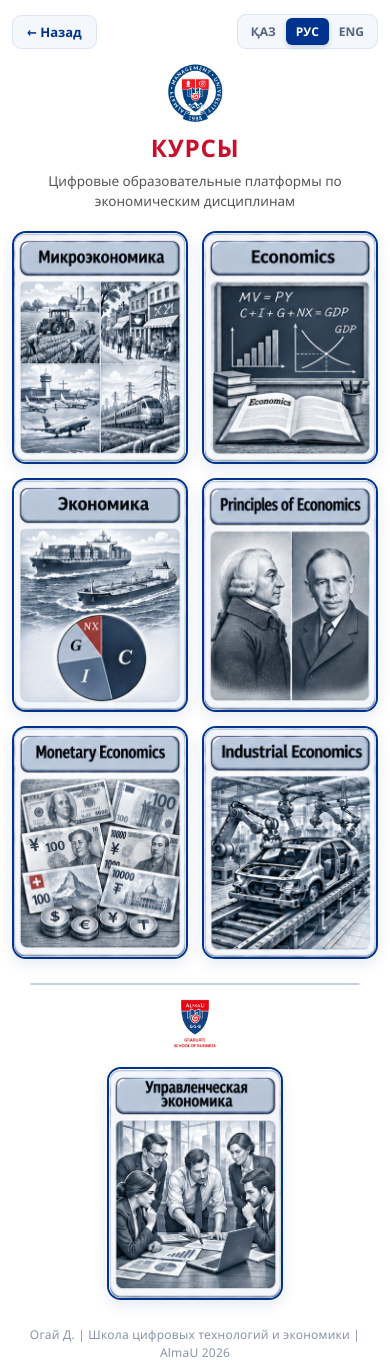
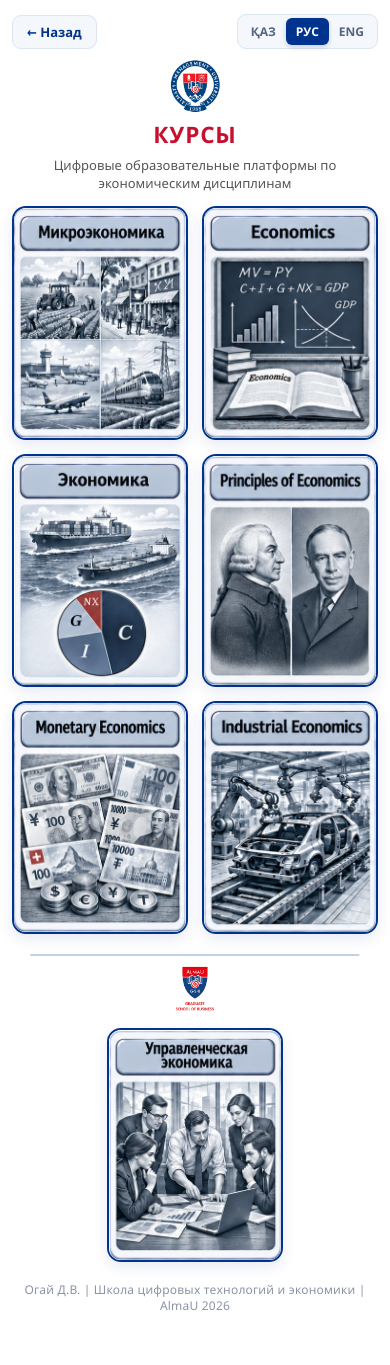
Before and after one commit to ogaydv-prog/Almau-Awards-2026-Ogay, a plain HTML site: page courses.html in a window 390 px wide. After the commit the page ends 1333 px from the top, so only its background shows below. Drawn offline with Linux system fonts and the light colour scheme.

Commit message:
Update courses.html

```diff
--- a/courses.html
+++ b/courses.html
@@ -19,14 +19,14 @@
             flex-direction: column;
             align-items: center;
             min-height: 100vh;
-            padding: 16px 20px;
+            padding: 12px 20px;
             position: relative;
         }
 
         /* Кнопка возврата в левом верхнем углу */
         .top-left-back {
             position: absolute;
-            top: 20px;
+            top: 16px;
             left: 28px;
             display: inline-flex;
             align-items: center;
@@ -52,7 +52,7 @@
         /* Переключатель языков в правом верхнем углу */
         .top-right-lang {
             position: absolute;
-            top: 20px;
+            top: 16px;
             right: 28px;
             display: inline-flex;
             background: #f4f7fb;
@@ -89,38 +89,38 @@
             width: 100%;
             max-width: 1300px;
             text-align: center;
-            margin-top: 2px;
-            margin-bottom: 20px;
+            margin-top: 0;
+            margin-bottom: 14px;
             display: flex;
             flex-direction: column;
             align-items: center;
         }
 
         .center-logo {
-            width: 68px;
-            height: 68px;
+            width: 58px;
+            height: 58px;
             object-fit: contain;
-            margin-bottom: 8px;
+            margin-bottom: 6px;
         }
 
         h1 {
-            font-size: 30px;
+            font-size: 25px;
             font-weight: 800;
             color: #C8102E;
-            margin-bottom: 6px;
+            margin-bottom: 4px;
             letter-spacing: 0.8px;
             text-transform: uppercase;
         }
 
         .subtitle {
-            font-size: 15px;
+            font-size: 14px;
             color: #555555;
             max-width: 740px;
-            line-height: 1.45;
+            line-height: 1.4;
             margin: 0 auto;
         }
 
-        /* Все 6 курсов всегда в один ряд (уменьшены на 10%: 221px -> 199px) */
+        /* Все 6 курсов всегда в один ряд */
         .courses-grid {
             display: grid;
             grid-template-columns: repeat(6, minmax(0, 199px));
@@ -129,7 +129,7 @@
             width: 100%;
             justify-content: center;
             align-items: center;
-            margin-bottom: 24px;
+            margin-bottom: 16px;
         }
 
         .course-card {
@@ -174,8 +174,8 @@
             justify-content: center;
             width: 100%;
             max-width: 1300px;
-            padding-top: 16px;
-            margin-bottom: 10px;
+            padding-top: 12px;
+            margin-bottom: 6px;
             position: relative;
         }
 
@@ -191,15 +191,15 @@
         }
 
         .gsb-logo {
-            height: 62px;
+            height: 54px;
             width: auto;
-            max-width: 260px;
+            max-width: 240px;
             object-fit: contain;
-            margin-bottom: 24px; /* Зазор ~3 мм, чтобы при hover карточка не перекрывала надпись GSB */
+            margin-bottom: 18px;
             display: block;
         }
 
-        /* Ширина карточки MBA строго равна ширине карточки верхнего ряда (-10%, макс. 199px) */
+        /* Ширина карточки MBA строго равна ширине карточки верхнего ряда */
         .mba-section .course-card {
             width: calc((100% - 5 * clamp(10px, 1.1vw, 15px)) / 6);
             max-width: 199px;
@@ -207,12 +207,12 @@
 
         footer {
             margin-top: auto;
-            font-size: 13px;
+            font-size: 12.5px;
             color: #8a94a6;
-            padding-top: 14px;
-            padding-bottom: 8px;
+            padding-top: 10px;
+            padding-bottom: 4px;
             text-align: center;
-            line-height: 1.5;
+            line-height: 1.4;
             width: 100%;
             letter-spacing: 0.2px;
         }
@@ -261,7 +261,7 @@
                 justify-content: space-between;
                 align-items: center;
                 width: 100%;
-                margin-bottom: 12px;
+                margin-bottom: 10px;
             }
             .top-left-back,
             .top-right-lang {
@@ -275,18 +275,18 @@
             }
 
             .center-logo {
-                width: 60px;
-                height: 60px;
-                margin-bottom: 8px;
+                width: 54px;
+                height: 54px;
+                margin-bottom: 6px;
             }
 
             h1 {
-                font-size: clamp(22px, 6.2vw, 28px);
-                margin-bottom: 8px;
+                font-size: clamp(20px, 5.8vw, 25px);
+                margin-bottom: 6px;
             }
 
             .subtitle {
-                font-size: 13.5px;
+                font-size: 13px;
                 padding: 0 6px;
             }
 
@@ -294,7 +294,7 @@
                 grid-template-columns: repeat(2, 1fr);
                 gap: 14px;
                 max-width: 414px;
-                margin-bottom: 24px;
+                margin-bottom: 20px;
             }
 
             .course-card {
@@ -305,8 +305,8 @@
             }
 
             .gsb-logo {
-                height: 50px;
-                margin-bottom: 18px;
+                height: 46px;
+                margin-bottom: 16px;
             }
 
             .mba-section .course-card {
@@ -314,7 +314,6 @@
                 max-width: 200px;
             }
 
-            /* На смартфоне герб внутри портала встаёт строго по центру вверху */
             .logo-back-hotspot {
                 top: 10px;
                 left: 50%;
@@ -325,7 +324,7 @@
 
             footer {
                 font-size: 12px;
-                padding-top: 16px;
+                padding-top: 14px;
             }
         }
     </style>
@@ -346,7 +345,7 @@
         <img src="almau.jpg" alt="AlmaU Logo" class="center-logo">
         <h1 data-i18n="pageTitle">КУРСЫ</h1>
         <p class="subtitle" data-i18n="subtitle">
-            Цифровые образовательные платформы  по экономическим дисциплинам
+            Цифровые образовательные платформы по экономическим дисциплинам
         </p>
     </header>
 
@@ -386,7 +385,7 @@
     </section>
 
     <footer>
-        <p data-i18n="footerText">Огай Д. | Школа цифровых технологий и экономики | AlmaU 2026</p>
+        <p data-i18n="footerText">Огай Д.В. | Школа цифровых технологий и экономики | AlmaU 2026</p>
     </footer>
 
     <!-- Полноэкранный просмотрщик: поверх герба AlmaU лежит полностью прозрачная кнопка возврата -->
@@ -400,7 +399,7 @@
             ru: {
                 backBtn: "← Назад",
                 pageTitle: "КУРСЫ",
-                subtitle: "Цифровые образовательные платформы  по экономическим дисциплинам",
+                subtitle: "Цифровые образовательные платформы по экономическим дисциплинам",
                 footerText: "Огай Д.В. | Школа цифровых технологий и экономики | AlmaU 2026",
                 toCoursesTitle: "← К списку курсов"
             },
@@ -415,7 +414,7 @@
                 backBtn: "← Back",
                 pageTitle: "COURSES",
                 subtitle: "Digital educational platforms for economics courses",
-                footerText: "D.Ogay | School of Digital Technologies and Economics | AlmaU 2026",
+                footerText: "D. Ogay | School of Digital Technologies and Economics | AlmaU 2026",
                 toCoursesTitle: "← Back to courses"
             }
         };
```
